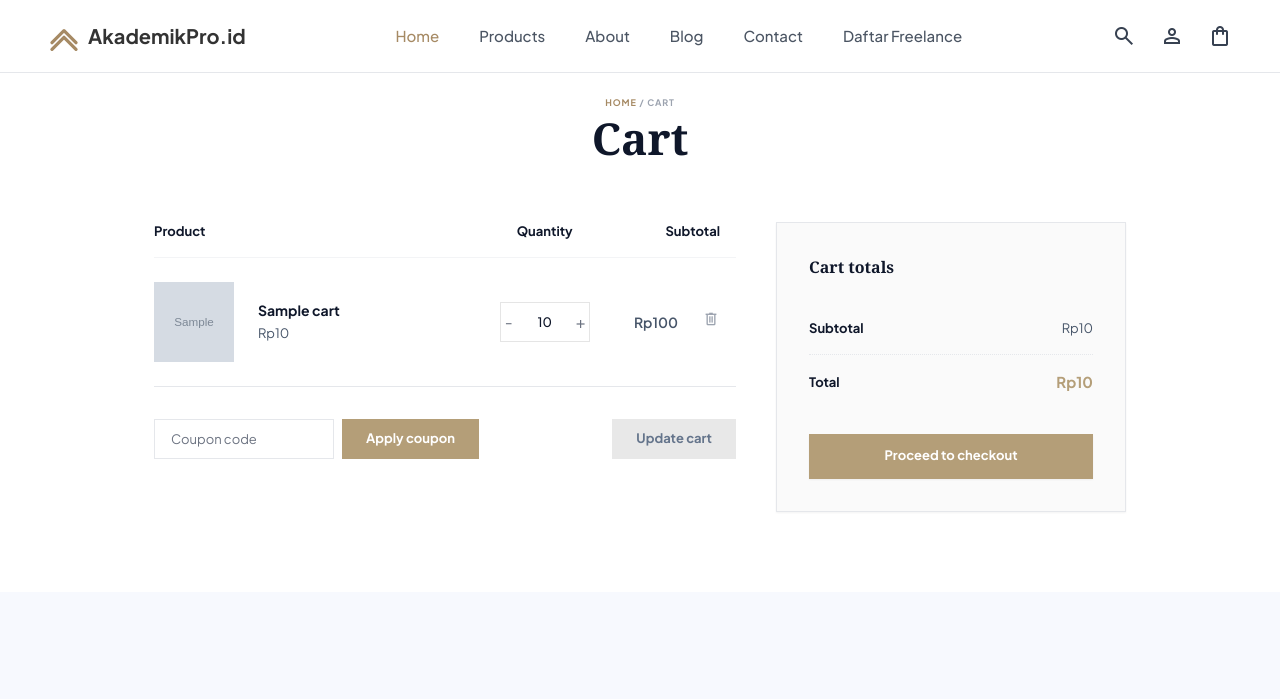
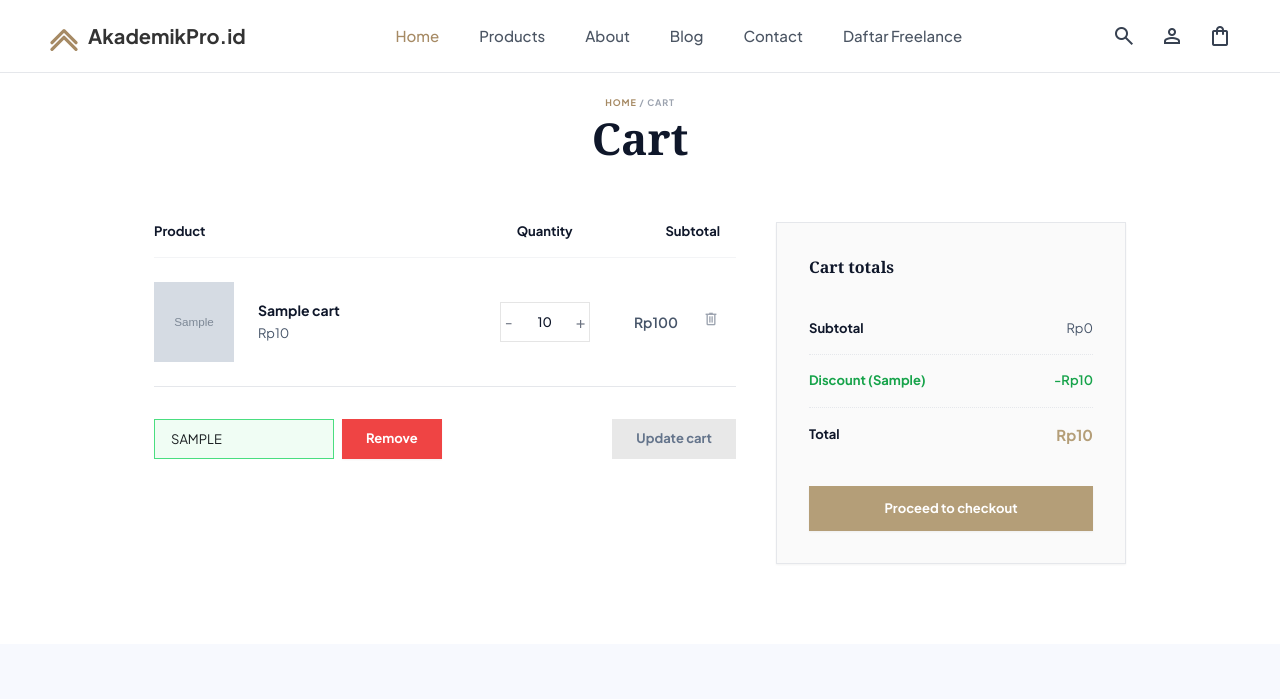
Before and after one commit to muhammadhabib16/web-pbd, a CodeIgniter 4 app: the page made by app/Views/cart.php in a window 1280 px wide. Shown: the top 699 px of the page. Run offline with PHP 8.4 and a stand-in for CodeIgniter, Linux system fonts and the light colour scheme; the template is opened without the code that fills it: most values are stand-ins (such as "Sample title", 1, 10 or a date in 2020); grey boxes marked "Sample" are stand-in pictures; data that the repository does not hold is empty; some libraries are stand-ins or nearby versions.

Commit message:
perbaiki kupon

```diff
--- a/app/Views/cart.php
+++ b/app/Views/cart.php
@@ -64,12 +64,21 @@
                 <?php endforeach; ?>
 
                 <div class="flex flex-col sm:flex-row justify-between items-center gap-4 mt-8">
+
                     <div class="flex items-center gap-2 w-full sm:w-auto">
-                        <input type="text" placeholder="Coupon code" class="w-full sm:w-[180px] h-[40px] px-4 border border-gray-200 text-[13px] outline-none focus:border-gray-400 transition-colors">
-                        <button type="button" onclick="alert('Fitur kupon saat ini belum tersedia.')" class="bg-[#B49E78] text-white px-6 h-[40px] text-[13px] font-bold hover:bg-[#a38f6c] transition-colors whitespace-nowrap">
-                            Apply coupon
-                        </button>
+                        <input type="text" name="coupon_code" value="<?= esc($applied_coupon ?? '') ?>" placeholder="Coupon code" <?= !empty($applied_coupon) ? 'readonly' : '' ?> class="w-full sm:w-[180px] h-[40px] px-4 border <?= !empty($applied_coupon) ? 'border-green-400 bg-green-50' : 'border-gray-200' ?> text-[13px] outline-none focus:border-gray-400 transition-colors uppercase">
+
+                        <?php if(!empty($applied_coupon)): ?>
+                            <button type="submit" formaction="<?= base_url('cart/remove_coupon') ?>" class="bg-red-500 text-white px-6 h-[40px] text-[13px] font-bold hover:bg-red-600 transition-colors whitespace-nowrap shadow-sm">
+                                Remove
+                            </button>
+                        <?php else: ?>
+                            <button type="submit" formaction="<?= base_url('cart/apply_coupon') ?>" class="bg-[#B49E78] text-white px-6 h-[40px] text-[13px] font-bold hover:bg-[#a38f6c] transition-colors whitespace-nowrap shadow-sm">
+                                Apply coupon
+                            </button>
+                        <?php endif; ?>
                     </div>
+
                     <button type="submit" class="w-full sm:w-auto bg-[#e8e8e8] text-slate-500 px-6 h-[40px] text-[13px] font-bold hover:bg-[#d5d5d5] hover:text-slate-900 transition-colors whitespace-nowrap">
                         Update cart
                     </button>
@@ -83,12 +92,19 @@
 
                     <div class="flex justify-between items-center py-4 border-b border-gray-200 border-dotted text-[13px]">
                         <span class="font-bold text-slate-900">Subtotal</span>
-                        <span class="text-slate-600">Rp<?= number_format($total, 0, ',', '.') ?></span>
+                        <span class="text-slate-600">Rp<?= number_format($subtotal ?? 0, 0, ',', '.') ?></span>
                     </div>
+
+                    <?php if(isset($discount) && $discount > 0): ?>
+                    <div class="flex justify-between items-center py-4 border-b border-gray-200 border-dotted text-[13px] text-green-600">
+                        <span class="font-bold">Discount (<?= esc($applied_coupon) ?>)</span>
+                        <span class="font-semibold">-Rp<?= number_format($discount, 0, ',', '.') ?></span>
+                    </div>
+                    <?php endif; ?>
 
                     <div class="flex justify-between items-center py-4 text-[13px] mb-6">
                         <span class="font-bold text-slate-900">Total</span>
-                        <span class="font-bold text-[#B49E78] text-[15px]">Rp<?= number_format($total, 0, ',', '.') ?></span>
+                        <span class="font-bold text-[#B49E78] text-[15px]">Rp<?= number_format($total ?? 0, 0, ',', '.') ?></span>
                     </div>
 
                     <a href="<?= base_url('cart/checkout') ?>" class="w-full flex items-center justify-center bg-[#B49E78] text-white h-[45px] text-[13px] font-bold hover:bg-[#a38f6c] transition-colors shadow-sm">
@@ -102,6 +118,7 @@
 
     </div>
 </main>
+
 <?php if(session()->getFlashdata('coupon_error')): ?>
     <script>alert("<?= session()->getFlashdata('coupon_error') ?>");</script>
 <?php endif; ?>
@@ -109,4 +126,5 @@
 <?php if(session()->getFlashdata('coupon_success')): ?>
     <script>alert("<?= session()->getFlashdata('coupon_success') ?>");</script>
 <?php endif; ?>
+
 <?= $this->endSection() ?>
```
